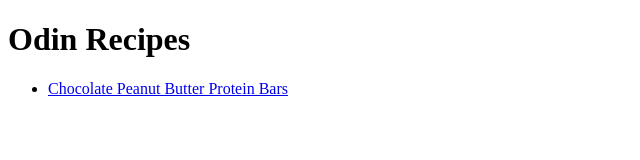
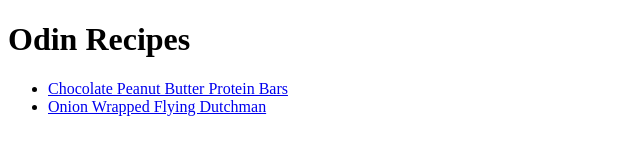
Before and after one commit to AzouriM/odin-recipes, a plain HTML site: page index.html in a window 1280 px wide. Shown: the whole page, without its empty margins (0-640 px from the left). Drawn offline with Linux system fonts and the light colour scheme.

Commit message:
Add a functional link to Flying Dutchman recipe, and fixed a typo in the description
There was no way to previously access the Flying Dutchman recipe, and the description was previously not consistent with everything else,

```diff
--- a/index.html
+++ b/index.html
@@ -13,6 +13,9 @@
             <li><a href="./recipes/chocolate-peanut-butter-protein-bars.html">
                 Chocolate Peanut Butter Protein Bars
             </a></li>
+            <li><a href="./recipes/onion-wrapped-flying-dutchman">
+                Onion Wrapped Flying Dutchman
+            </a></li>
         </ul>
     </body>
 </html>
```
Also changed, not shown: recipes/onion-wrapped-flying-dutchman.html (+1 -1 lines).
